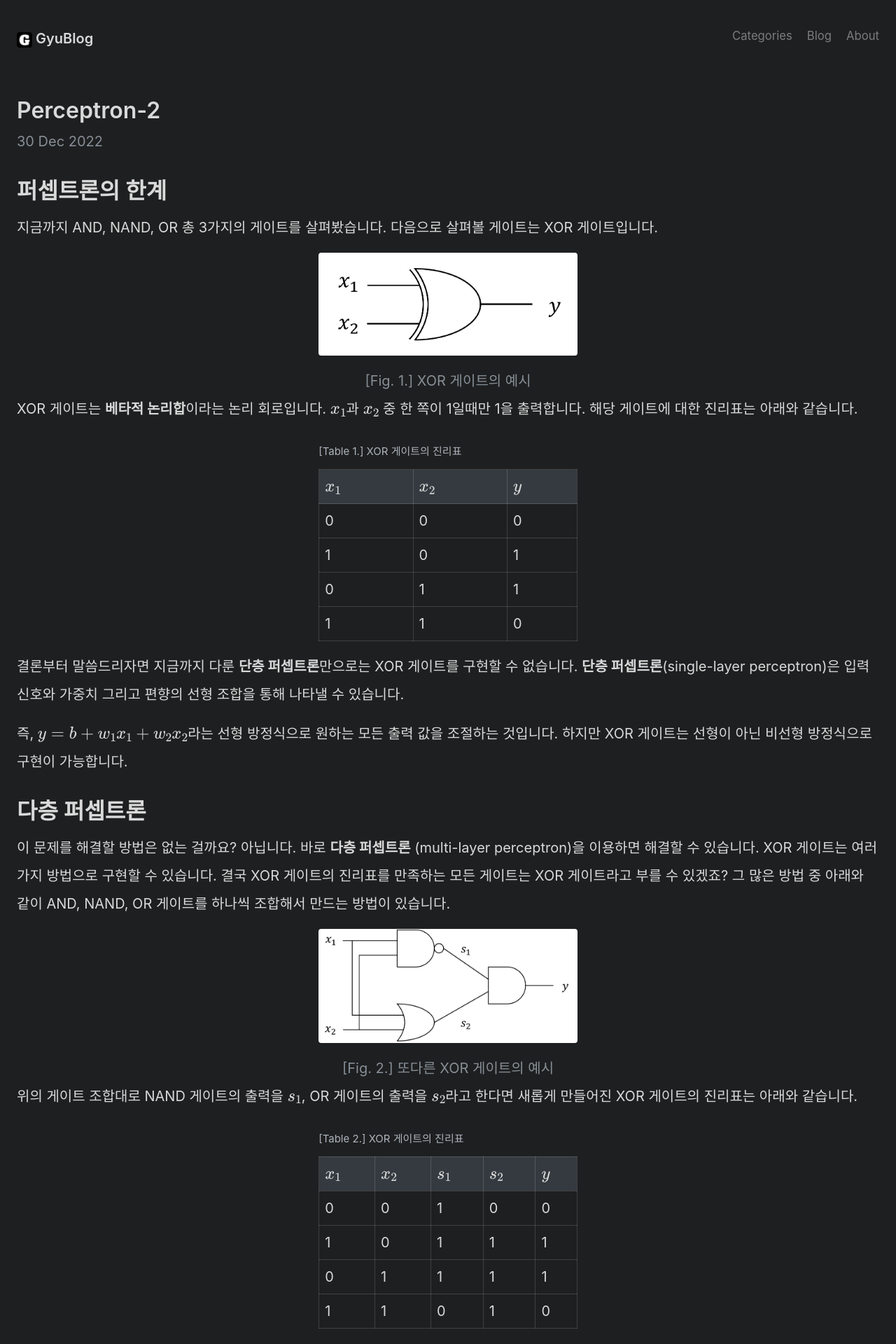
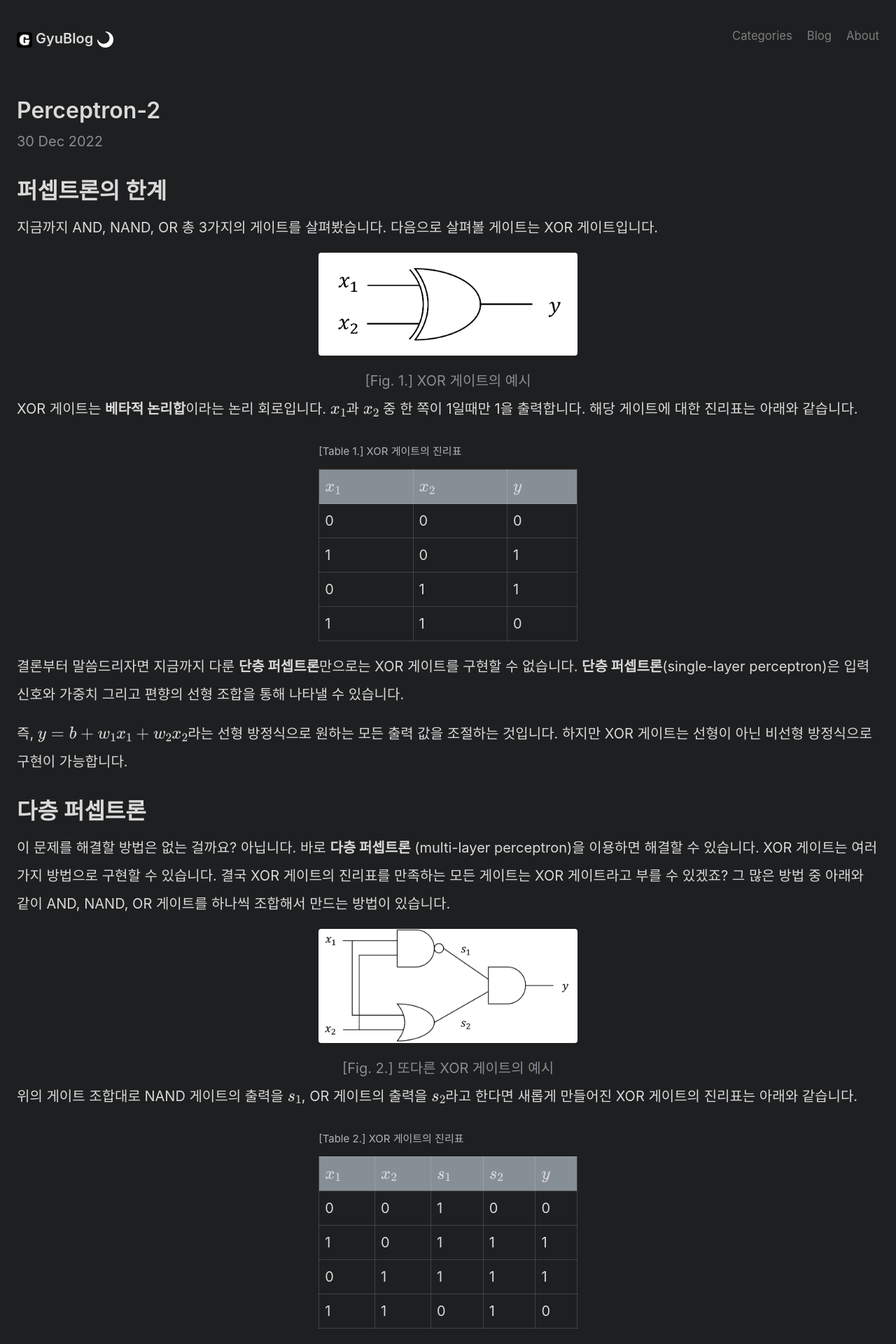
Before and after one commit to mngupark/mngupark.github.io, a Jekyll site: the page built from _posts/study/machine learning/deep learning/2022-12-30-perceptron-2.md, in a window 1280 px wide. Shown: the top 1920 px of the page at 70% size. Built offline with Jekyll 4.4.1, drawn with Linux system fonts in a browser that asks for light colours; formulas are drawn with MathJax 3.

Commit message:
add a dark mode toggle button

```diff
--- a/_layouts/default.html
+++ b/_layouts/default.html
@@ -17,6 +17,7 @@
             <small><a href="{{ nav.url }}">{{ nav.title }}</a></small>
             {% endfor %}
           </nav>
+          <button class="btn theme-btn" onclick="toggle_theme()"><img id="theme-icon" src="/assets/moon.ico"/></button>
         </h3>
       </header>
 
--- a/_sass/_base.scss
+++ b/_sass/_base.scss
@@ -16,6 +16,7 @@
   -webkit-text-size-adjust: 100%;
       -ms-text-size-adjust: 100%;
   counter-reset: tab-counter fig-counter;
+  transition: background 0.5s ease, color 0.5s ease;
 }
 
 // No `:visited` state is required by default (browsers will use `a`)
@@ -75,7 +76,7 @@
 }
 
 th {
-  background-color: var(--gray-800);
+  background-color: var(--gray-600);
   text-align: left;
 }
 
@@ -140,3 +141,32 @@
     opacity: 0.5;
   }
 }
+
+.theme-btn {
+  padding: 0;
+  margin: 0;
+  width: 25px;
+  line-height: 0;
+  border-radius: var(--border-radius);
+  background-color: transparent;
+  box-shadow: none;
+
+  &:active,
+  &:focus {
+    background-color: transparent;
+    // transform: rotateZ(360deg);
+    transition: all 1s ease-out;
+  }
+  &:disabled {
+    background-color: var(--button-bg-color);
+    opacity: 0.5;
+  }
+}
+
+#theme-icon {
+  display: inline-block;
+  width: 25px;
+  margin-bottom: 0;
+  background-color: transparent;
+  border-radius: 0;
+}
--- a/_sass/_variables.scss
+++ b/_sass/_variables.scss
@@ -13,6 +13,10 @@
   --dark-poole-002: hsl(0, 0%, 85%);
   --dark-poole-link-color: rgba(255, 255, 255, 0.75);
   --dark-poole-link-hover: #fff;
+  --light-poole-001: hsl(0, 0%, 100%);
+  --light-poole-002: hsl(200, 3%, 12%);
+  --light-poole-link-color: rgba(0, 0, 0, 0.75);
+  --light-poole-link-hover: #000;
 
   --red: #fa5252;
   --pink: #e64980;
@@ -61,19 +65,7 @@
 }
 
 @media (prefers-color-scheme: dark) {
-  :root {
-    --body-color: var(--gray-300);
-    --body-bg: var(--gray-800);
-
-    --heading-color: #fff;
-
-    --link-color: var(--blue-300);
-    --link-hover-color: var(--blue-400);
-
-    --border-color: rgba(255, 255, 255, 0.15);
-
-    --code-bg: var(--gray-900);
-  }
+  // When user theme is set to dark mode
 }
 
 // Dark Poole theme
@@ -86,3 +78,14 @@
   --border-color: rgba(255, 255, 255, 0.15);
   --code-bg: var(--gray-900);
 }
+
+// Light Poole theme
+[data-theme="light-poole"] {
+  --body-color: var(--light-poole-002);
+  --body-bg: var(--light-poole-001);
+  --heading-color: var(--light-poole-002);
+  --link-color: var(--light-poole-link-color);
+  --link-hover-color: var(--light-poole-link-hover);
+  --border-color: rgba(0, 0, 0, 0.15);
+  --code-bg: var(--gray-000);
+}
--- a/assets/js/functions.js
+++ b/assets/js/functions.js
@@ -10,3 +10,26 @@
           e_btn.style.backgroundColor = getComputedStyle(document.documentElement).getPropertyValue('--button-bg-color');
        }
 }
+
+let cur_degree = 0;
+
+function toggle_theme() {
+   let currentMode = document.documentElement.getAttribute('data-theme');
+   var icon = document.getElementById('theme-icon');
+   if (currentMode == 'dark-poole') {
+      document.documentElement.setAttribute('data-theme', 'light-poole');
+		window.localStorage.setItem('theme', 'light');
+      icon.src = '/assets/sun.ico';
+		// document.getElementById("theme_btn").innerHTML = "Dark Mode";
+   }
+   else {
+      document.documentElement.setAttribute('data-theme', 'dark-poole');
+		window.localStorage.setItem('theme', 'dark');
+      icon.src = '/assets/moon.ico';
+		// document.getElementById("theme_btn").innerHTML = "Light Mode";
+   }
+   if (cur_degree == 360) cur_degree = 0;
+   else cur_degree += 360;
+   icon.style.transform = 'rotate(' + cur_degree + 'deg)';
+   icon.style.transition = 'all 1s';
+}
```
Also changed, not shown: assets/moon.ico (added), assets/sun.ico (added).
